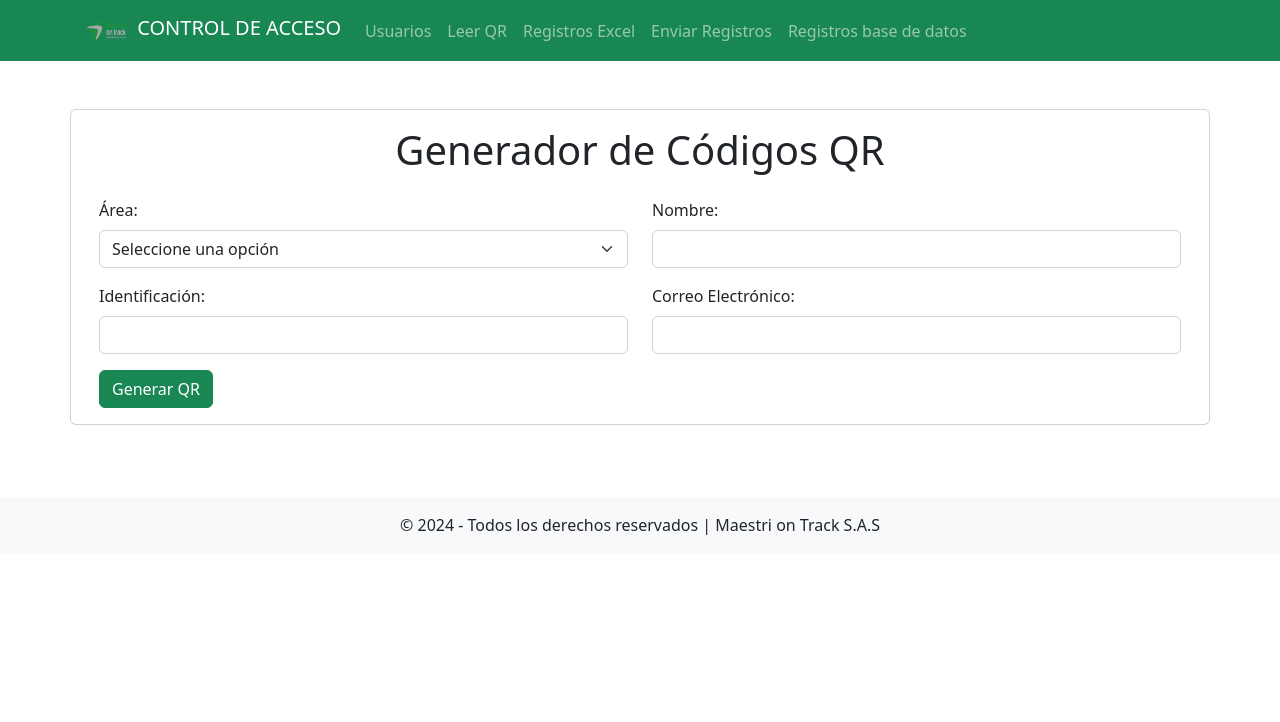
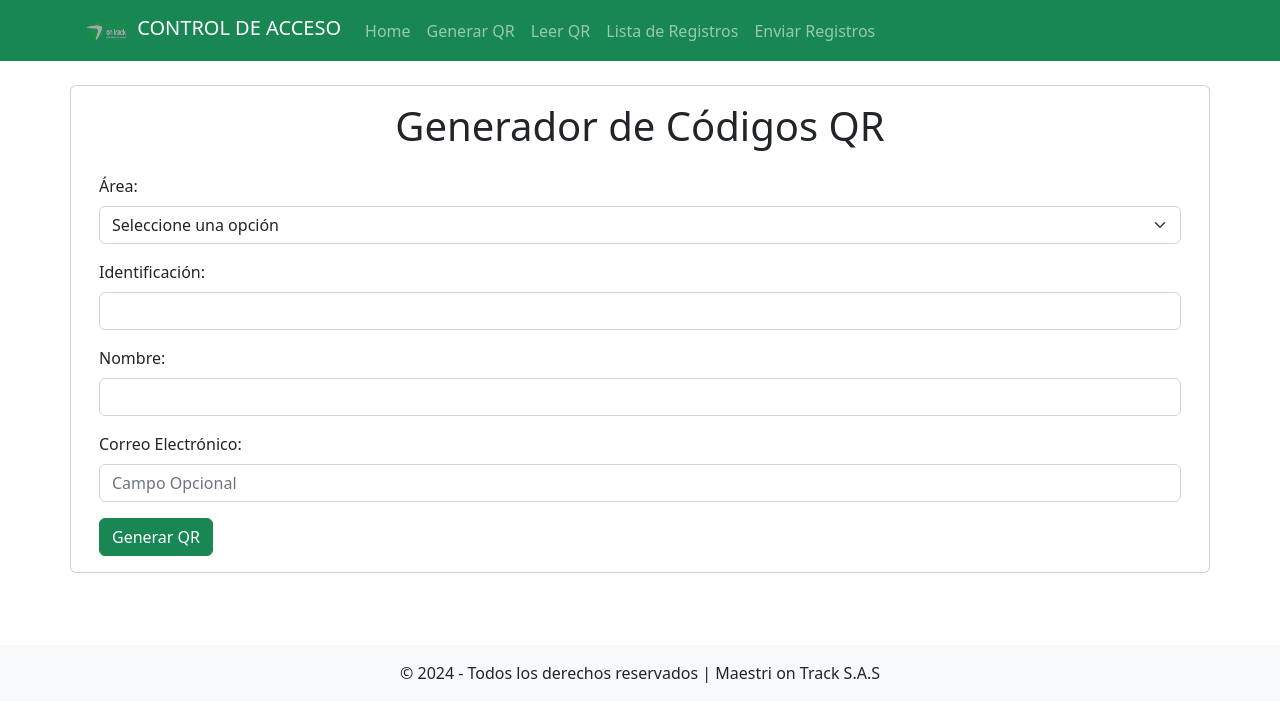
Before and after one commit to JulianLargo72/Sistema-Control-de-acceso-Maestri-Ontrack, a Flask app: page /generar in a window 1280 px wide. Shown: the top 722 px of the page. Run offline with Flask 3, Linux system fonts and the light colour scheme.

Commit message:
vuelve generar y hora entrada

```diff
--- a/camera.py
+++ b/camera.py
@@ -60,8 +60,8 @@ def obtener_rango(hora_actual):
         return 'Revisar'
 
 def obtener_hora_entrada_desde_db(identificacion):
-    # Realiza una consulta SQL para obtener la hora de entrada más reciente para la identificación dada
-    query = f"SELECT hora_entrada FROM registros WHERE identificacion = '{identificacion}' ORDER BY id DESC LIMIT 1"
+    # Realizar una consulta SQL para obtener el primer registro de la identificación dada
+    query = f"SELECT hora_entrada FROM registros WHERE identificacion = '{identificacion}' ORDER BY id ASC LIMIT 1"
 
     # Ejecutar la consulta y obtener los resultados
     resultados = database.ejecutar_consulta_sql(query)
@@ -71,8 +71,10 @@ def obtener_hora_entrada_desde_db(identificacion):
         hora_entrada = resultados[0][0]
         return hora_entrada
     else:
-        # Si no hay resultados, retornar None
-        return None
+        # Si no hay resultados, retornar la hora actual
+        return datetime.now().strftime('%H:%M:%S')
+
+
 
 def generate_frames():
     cap = cv2.VideoCapture(0)
--- a/templates/generar.html
+++ b/templates/generar.html
@@ -5,16 +5,44 @@
     <title>Generador de Códigos QR</title>
     <link href="https://cdn.jsdelivr.net/npm/bootstrap@5.2.3/dist/css/bootstrap.min.css" rel="stylesheet" integrity="sha384-rbsA2VBKQhggwzxH7pPCaAqO46MgnOM80zW1RWuH61DGLwZJEdK2Kadq2F9CUG65" crossorigin="anonymous"
     />
-    <link rel="shortcut icon" href="/static/imagenes/favi.ico" />
+    <link rel="shortcut icon" href="/static/imagenes/favicon.ico" />
 </head>
 <body>
-  {% include 'navbar.html' %}
-  <br>
+  <nav class="navbar navbar-expand-lg navbar-dark bg-success">
+    <div class="container">
+      <a class="navbar-brand" href="/">
+        <img src="/static/imagenes/horizontal.png" alt="Logo" width="50" height="35" class="d-inline-block align-top">
+        CONTROL DE ACCESO
+      </a>
+
+      <button class="navbar-toggler" type="button" data-toggle="collapse" data-target="#navbarSupportedContent" aria-controls="navbarSupportedContent" aria-expanded="false" aria-label="Toggle navigation">
+        <span class="navbar-toggler-icon"></span>
+      </button>
+
+      <div class="collapse navbar-collapse" id="navbarSupportedContent">
+        <ul class="navbar-nav ml-auto">
+          <li class="nav-item active">
+            <a class="nav-link" href="/">Home </a>
+          </li>
+          <li class="nav-item">
+            <a class="nav-link" href="/generar">Generar QR</a>
+          </li>
+          <li class="nav-item">
+            <a class="nav-link" href="/leer">Leer QR</a>
+          </li>
+          <li class="nav-item">
+            <a class="nav-link" href="/registros">Lista de Registros</a>
+          </li>
+          <li class="nav-item">
+            <a class="nav-link" href="/enviar_excel">Enviar Registros</a>
+          </li>
+        </ul>
+      </div>
+    </div>
+  </nav>
   <div class="card container mt-4">
     <div class="card-body">
         <h1 class="card-title text-center mb-4">Generador de Códigos QR</h1>
-        <div class="row">
-            <div class="col-md-6">
         <form method="post" action="{{ url_for('generar') }}" class="mx-auto">
             <!-- Alinear el formulario al centro -->
             <div class="mb-3">
@@ -32,22 +60,17 @@
                 <label for="identificacion" class="form-label">Identificación:</label>
                 <input type="number" class="form-control" name="identificacion" required />
             </div>
-                </form>
-            </div>
-            <div class="col-md-6">
-                <form method="post" action="{{ url_for('generar') }}" class="mx-auto">
             <div class="mb-3">
                 <label for="nombre" class="form-label">Nombre:</label>
                 <input type="text" class="form-control" name="nombre" required />
             </div>
             <div class="mb-3">
                 <label for="correo" class="form-label">Correo Electrónico:</label>
-                        <input type="email" class="form-control" name="correo" required />
-                    </div>
-            </div>
+                <input type="email" class="form-control" placeholder="Campo Opcional" name="correo" />
             </div>
             <button type="submit" class="btn btn-success mx-auto">Generar QR</button>
         </form>
+
         {% if mensaje %}
             <div class="alert alert-success mt-3 text-center" role="alert">
                 {{ mensaje }}
@@ -58,12 +81,39 @@
         {% endif %}
     </div>
 </div>
+
       <br><br><br>
       <footer class="bg-light p-3 text-center">
         <p class="mb-0">&copy; 2024 - Todos los derechos reservados | Maestri on Track S.A.S</p>
       </footer>
-    <script src="https://cdn.jsdelivr.net/npm/bootstrap@5.2.3/dist/js/bootstrap.bundle.min.js" integrity="sha384-kenU1KFdBIe4zVF0s0G1M5b4hcpxyD9F7jL+jjXkk+Q2h455rYXK/7HAuoJl+0I4" crossorigin="anonymous"></script>
-    <script src="https://cdn.jsdelivr.net/npm/@popperjs/core@2.11.6/dist/umd/popper.min.js" integrity="sha384-oBqDVmMz9ATKxIep9tiCxS/Z9fNfEXiDAYTujMAeBAsjFuCZSmKbSSUnQlmh/jp3" crossorigin="anonymous"></script>
-    <script src="https://cdn.jsdelivr.net/npm/bootstrap@5.2.3/dist/js/bootstrap.min.js" integrity="sha384-cuYeSxntonz0PPNlHhBs68uyIAVpIIOZZ5JqeqvYYIcEL727kskC66kF92t6Xl2V" crossorigin="anonymous"></script>
+
+      <script src="https://code.jquery.com/jquery-3.6.0.min.js"></script>
+    <script>
+      $(document).ready(function() {
+        // Colapsamos la barra de navegación al cargar la página
+        $("#navbarSupportedContent").collapse("hide");
+
+        // Escuchamos el evento click del navbar-toggler
+        $(".navbar-toggler").click(function() {
+          // Colapsamos o expandimos la barra de navegación
+          $("#navbarSupportedContent").collapse("toggle");
+        });
+      });
+      </script>
+    <script
+      src="https://cdn.jsdelivr.net/npm/bootstrap@5.2.3/dist/js/bootstrap.bundle.min.js"
+      integrity="sha384-kenU1KFdBIe4zVF0s0G1M5b4hcpxyD9F7jL+jjXkk+Q2h455rYXK/7HAuoJl+0I4"
+      crossorigin="anonymous"
+    ></script>
+    <script
+      src="https://cdn.jsdelivr.net/npm/@popperjs/core@2.11.6/dist/umd/popper.min.js"
+      integrity="sha384-oBqDVmMz9ATKxIep9tiCxS/Z9fNfEXiDAYTujMAeBAsjFuCZSmKbSSUnQlmh/jp3"
+      crossorigin="anonymous"
+    ></script>
+    <script
+      src="https://cdn.jsdelivr.net/npm/bootstrap@5.2.3/dist/js/bootstrap.min.js"
+      integrity="sha384-cuYeSxntonz0PPNlHhBs68uyIAVpIIOZZ5JqeqvYYIcEL727kskC66kF92t6Xl2V"
+      crossorigin="anonymous"
+    ></script>
 </body>
 </html>
```
Also changed, not shown: static/qr_images/A1010101018.png (added). Lines whose indentation alone changed are shown as unchanged.
